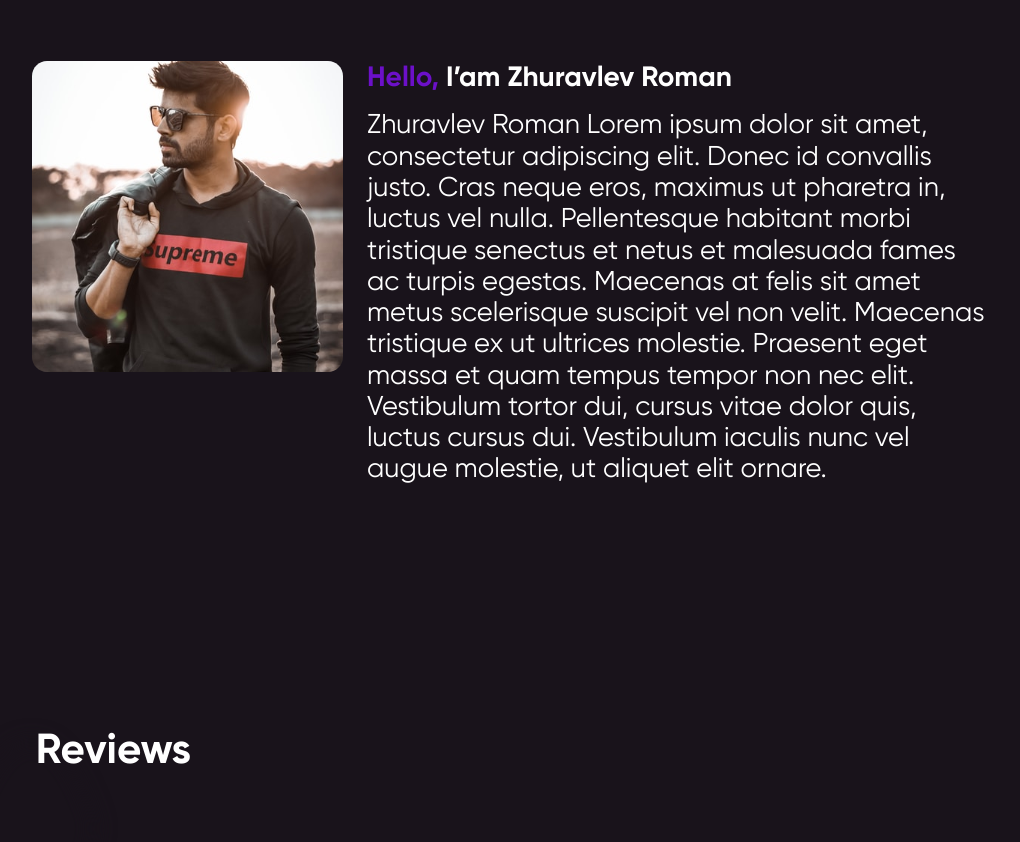
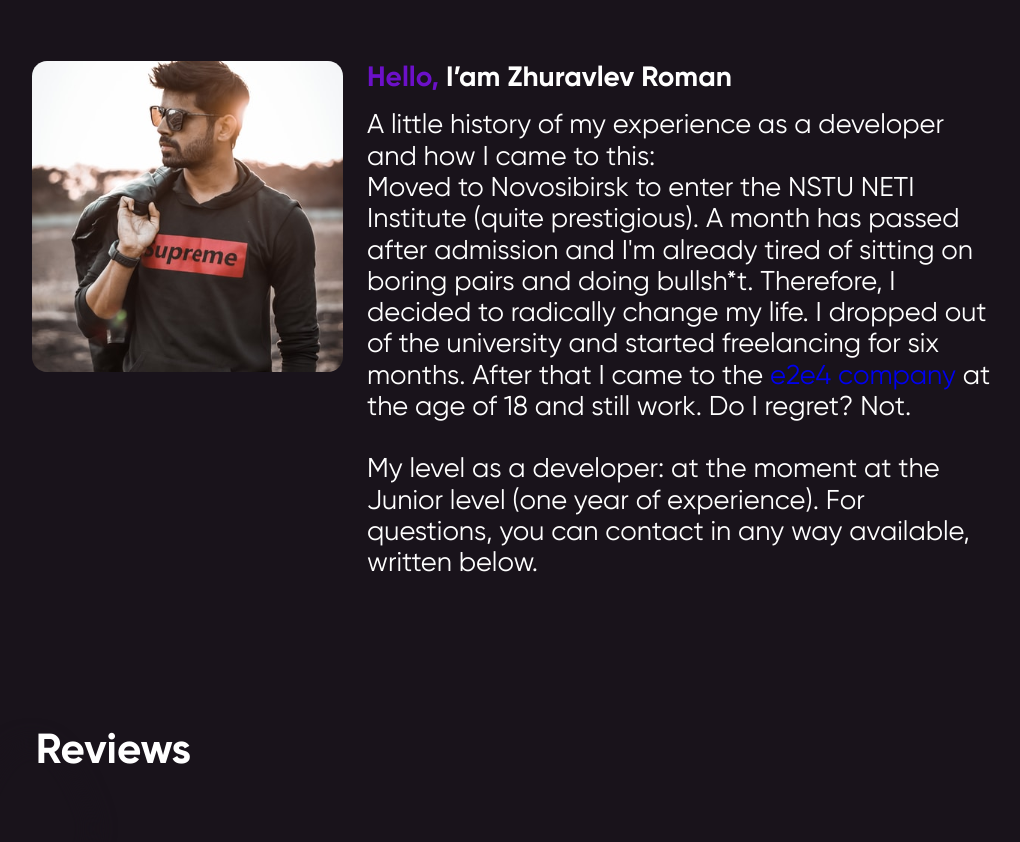
Before and after one commit to DizelBadCoder/dizel.github.io, a plain HTML site: page index.html in a window 1280 px wide. Shown: the part 915-1757 px from the top of the page, without its empty margins (64-1084 px from the left). Drawn offline with Linux system fonts and the light colour scheme.

Commit message:
update bio

```diff
--- a/index.html
+++ b/index.html
@@ -67,13 +67,18 @@
                         <div class="section-about-container-content-block2__title"><span
                                 class="section-about-container-content-block2__title__color">Hello,</span> I’am
                             Zhuravlev Roman </div>
-                        <div class="section-about-container-content-block2__subtitle">Zhuravlev Roman Lorem ipsum dolor
-                            sit amet, consectetur adipiscing elit. Donec id convallis justo. Cras neque eros, maximus ut
-                            pharetra in, luctus vel nulla. Pellentesque habitant morbi tristique senectus et netus et
-                            malesuada fames ac turpis egestas. Maecenas at felis sit amet metus scelerisque suscipit vel
-                            non velit. Maecenas tristique ex ut ultrices molestie. Praesent eget massa et quam tempus
-                            tempor non nec elit. Vestibulum tortor dui, cursus vitae dolor quis, luctus cursus dui.
-                            Vestibulum iaculis nunc vel augue molestie, ut aliquet elit ornare. </div>
+                        <div class="section-about-container-content-block2__subtitle">
+
+                            A little history of my experience as a developer and how I came to this:<br/>
+                            Moved to Novosibirsk to enter the NSTU NETI Institute (quite prestigious).
+                            A month has passed after admission and I'm already tired of sitting on boring pairs and doing bullsh*t.
+                            Therefore, I decided to radically change my life.
+                            I dropped out of the university and started freelancing for six months.
+                            After that I came to the <a target="_blank" href="https://e2e4online.ru">e2e4 company</a> at the age of 18 and still work.
+                            Do I regret? Not. <br/><br/>
+                            My level as a developer: at the moment at the Junior level (one year of experience).
+                            For questions, you can contact in any way available, written below.
+                        </div>
                     </div>
                 </div>
 
```
